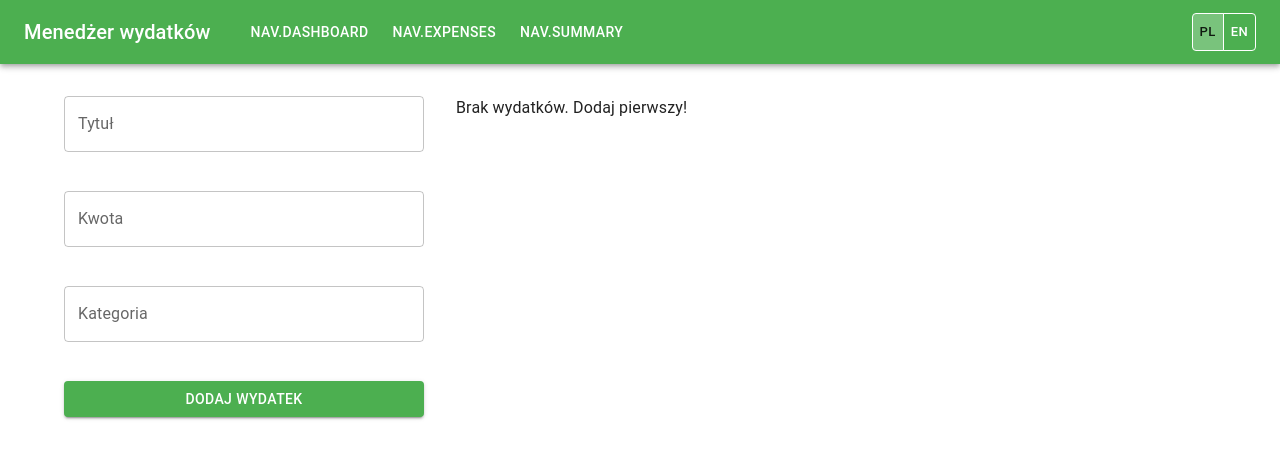
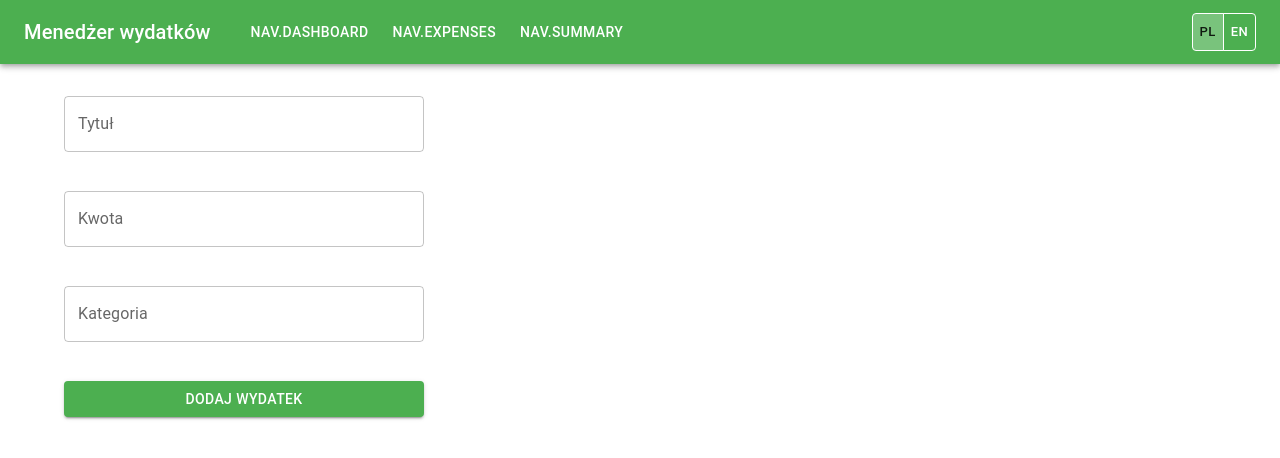
Before and after one commit to KlonicaRadoslaw/expenses-manager-ui, a React (Vite) app: page /expenses in a window 1280 px wide. Shown: the top 458 px of the page. Built offline with nearby package versions, Linux system fonts and the light colour scheme.

Commit message:
feat: refactor to use service

```diff
--- a/src/components/ExpensePage/ExpenseForm.tsx
+++ b/src/components/ExpensePage/ExpenseForm.tsx
@@ -1,6 +1,6 @@
 import { expenseSchema, type ExpenseFormValues } from "@/utils/expenseSchema";
 import { zodResolver } from "@hookform/resolvers/zod";
-import { Button, Stack, TextField } from "@mui/material";
+import { Alert, Button, Stack, TextField } from "@mui/material";
 import { Controller, useForm } from "react-hook-form";
 import { useTranslation } from "react-i18next";
 
@@ -14,6 +14,7 @@ export default function ExpenseForm({ onAdd }: ExpenseFormProps) {
     control,
     handleSubmit,
     reset,
+    setError,
     formState: { errors },
   } = useForm<ExpenseFormValues>({
     resolver: zodResolver(expenseSchema),
@@ -21,8 +22,12 @@ export default function ExpenseForm({ onAdd }: ExpenseFormProps) {
   });
 
   const onSubmit = (values: ExpenseFormValues) => {
-    onAdd(values);
-    reset();
+    try {
+      onAdd(values);
+      reset();
+    } catch {
+      setError("root", { message: "errors.saveFailed" });
+    }
   };
 
   return (
@@ -75,6 +80,9 @@ export default function ExpenseForm({ onAdd }: ExpenseFormProps) {
             />
           )}
         />
+        {errors.root?.message && (
+          <Alert severity="error">{t(errors.root.message)}</Alert>
+        )}
         <Button type="submit" variant="contained">
           {t("form.add")}
         </Button>
--- a/src/components/ExpensePage/ExpenseList.tsx
+++ b/src/components/ExpensePage/ExpenseList.tsx
@@ -8,7 +8,6 @@ import {
   TableFooter,
   TableHead,
   TableRow,
-  Typography,
 } from "@mui/material";
 import { useTranslation } from "react-i18next";
 
@@ -18,10 +17,6 @@ interface ExpenseListProps {
 
 export default function ExpenseList({ expenses }: ExpenseListProps) {
   const { t } = useTranslation();
-
-  if (expenses.length === 0) {
-    return <Typography color="text.secondary">{t("list.empty")}</Typography>;
-  }
 
   return (
     <TableContainer component={Paper} variant="outlined">
--- a/src/pages/ExpensesPage.tsx
+++ b/src/pages/ExpensesPage.tsx
@@ -1,15 +1,24 @@
+import { expensesService } from "@/api/services/expenseService";
+import ErrorState from "@/components/Error/ErrorState";
+import EmptyExpenses from "@/components/ExpensePage/ExpenseEmpty";
 import ExpenseForm from "@/components/ExpensePage/ExpenseForm";
-import ExpenseList from "@/components/ExpensePage/ExpenseList";
+import LoadingState from "@/components/Loading/LoadingState";
+import { useExpenses } from "@/hooks/useExpenses";
 import type { ExpenseFormValues } from "@/utils/expenseSchema";
-import type { Expense } from "@/utils/types";
 import { Box, Container } from "@mui/material";
-import { useState } from "react";
 
 export default function ExpensesPage() {
-  const [expenses, setExpenses] = useState<Expense[]>([]);
+  const { expenses, isLoading, error, refresh } = useExpenses();
 
   const handleAdd = (values: ExpenseFormValues) => {
-    setExpenses((prev) => [...prev, { id: crypto.randomUUID(), ...values }]);
+    expensesService.create(values);
+    refresh();
+  };
+
+  const renderContent = () => {
+    if (isLoading) return <LoadingState />;
+    if (error) return <ErrorState message={error} onRetry={refresh} />;
+    if (expenses.length === 0) return <EmptyExpenses />;
   };
 
   return (
@@ -26,9 +35,7 @@ export default function ExpensesPage() {
           <ExpenseForm onAdd={handleAdd} />
         </Box>
 
-        <Box sx={{ flexGrow: 1, width: "100%" }}>
-          <ExpenseList expenses={expenses} />
-        </Box>
+        <Box sx={{ flexGrow: 1, width: "100%" }}>{renderContent()}</Box>
       </Box>
     </Container>
   );
```
